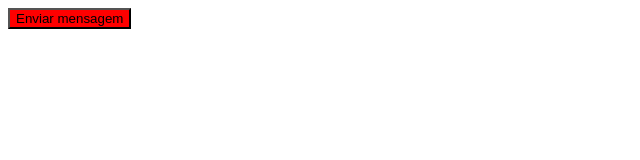
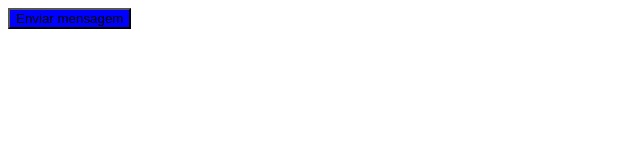
Before and after one commit to mb-ost/curso_ebac_full_stack_java, a plain HTML site: page modulo-boas-praticas-css/index.html in a window 1280 px wide. Shown: the whole page, without its empty margins (0-640 px from the left). Drawn offline with Linux system fonts and the light colour scheme.

Commit message:
Adicionado tag important ao seletor button

```diff
--- a/modulo-boas-praticas-css/index.html
+++ b/modulo-boas-praticas-css/index.html
@@ -6,9 +6,11 @@
     <meta name="viewport" content="width=device-width, initial-scale=1.0">
     <title>Document</title>
     <style>
+        /* 0 0 1 */
         button {
-            background-color: blue;
+            background-color: blue !important; /* important sobrescreve outros seletores, considerado má pratica css*/
         }
+        /* 0 1 0 */
         .btn-sucesso {
             background-color: green;
         }
```
